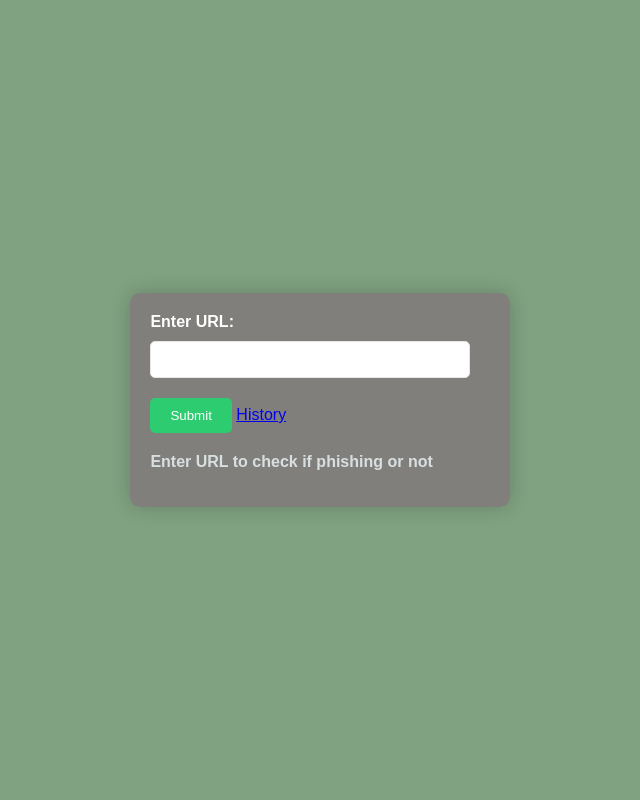
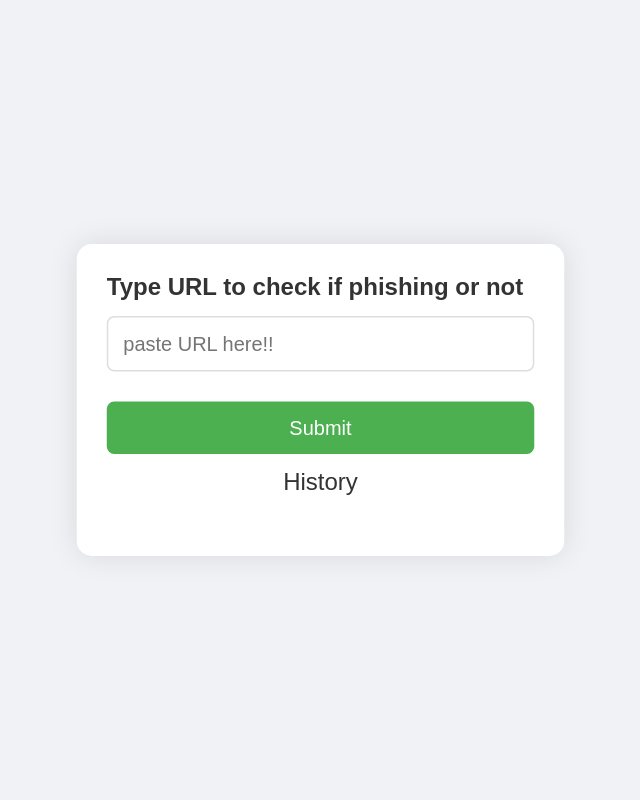
Before and after one commit to namansehwal/-Phishing-detection-deployment, a Flask app: page / in a window 1280 px wide. Shown: the whole page, without its empty margins (320-960 px from the left). Run offline with Flask 3, Linux system fonts and the light colour scheme; parts of the project's set-up code (start-up, migrations or seed data) failed here and were passed over.

Commit message:
Fix formatting and add missing imports in connect_database.py and main.py

```diff
--- a/main.py
+++ b/main.py
@@ -10,7 +10,6 @@ from connect_database import add_entry, fetch_all_entries
 from utils.url_parser import URLParser
 
 app = Flask(__name__)
-
 
 
 model_path = os.path.join(
@@ -33,7 +32,7 @@ def predict():
     output = prediction[0].item()  # Convert numpy integer to Python integer
     # Add an entry
     result = "safe" if output == 0 else "phishing"
-    print(parser.np_array())
+
     store_thread = threading.Thread(
         target=add_entry,
         args=(
@@ -66,16 +65,18 @@ def fetch():
 
     return jsonify(all_entries)
 
+
 @app.route("/history", methods=["GET"])
 def fetchui():
     all_entries = fetch_all_entries()
 
     return render_template("history.html", history=all_entries)
 
+
 @app.route("/", methods=["POST", "GET"])
 def predictui():
     if request.method == "GET":
-        return render_template('index.html', prediction="Enter URL to check if phishing or not", url=None)
+        return render_template("index.html", prediction="", url=None)
     elif request.method == "POST":
         url = request.form["url"]
         try:
@@ -99,11 +100,16 @@ def predictui():
                 ),
             )
             store_thread.start()
-            message = "Prediction says phishing URL" if output == 1 else "Prediction says safe browsing URL"
-            return render_template('index.html', prediction=message, url=url)
+            message = (
+                "Prediction says phishing URL"
+                if output == 1
+                else "Prediction says safe browsing URL"
+            )
+            return render_template("index.html", prediction=message, url=url)
         except Exception as e:
             print(e)
-            return render_template('index.html', prediction="broken url", url=url)
+            return render_template("index.html", prediction="broken url", url=url)
+
 
 if __name__ == "__main__":
     app.run(port=5000, debug=True)
--- a/templates/index.html
+++ b/templates/index.html
@@ -1,14 +1,14 @@
 <!DOCTYPE html>
 <html lang="en">
   <head>
-    <meta charset="UTF-8">
-    <meta name="viewport" content="width=device-width, initial-scale=1.0">
-    <title>URL Form</title>
+    <meta charset="UTF-8" />
+    <meta name="viewport" content="width=device-width, initial-scale=1.0" />
+    <title>Phishing URL Detection</title>
     <style>
       body {
         font-family: Arial, sans-serif;
-            background-color: #80a280; /* Updated background color */
-            color: #fff; /* Updated text color */
+        background-color: #f0f2f5; /* Updated background color */
+        color: #333; /* Updated text color */
         margin: 0;
         padding: 0;
         display: flex;
@@ -17,12 +17,18 @@
         height: 100vh;
       }
       .container {
+        scale: 1.5;
         max-width: 400px;
-            background-color: rgba(128, 124, 124, 0.9); /* Semi-transparent background */
+        background-color: #fff; /* White background */
         padding: 20px;
         border-radius: 10px;
-            box-shadow: 0 0 20px rgba(0, 0, 0, 0.2); /* Updated box shadow */
+        box-shadow: 0 0 20px rgba(0, 0, 0, 0.1); /* Soft box shadow */
         animation: slideIn 0.5s ease;
+      }
+      h1 {
+        text-align: center;
+        color: #333; /* Updated heading color */
+        margin-bottom: 20px;
       }
       label {
         font-weight: bold;
@@ -30,59 +36,69 @@
         margin-bottom: 10px;
       }
       input[type="text"] {
-            width: calc(100% - 20px); /* Adjusted input width */
+        width: 100%;
         padding: 10px;
         margin-bottom: 20px;
-            border: 1px solid #e8e4e4;
+        border: 1px solid #ddd; /* Light border */
         border-radius: 5px;
         box-sizing: border-box;
       }
       button {
-            background-color: #2ecc71; /* Updated button color */
+        background-color: #4caf50; /* Green button */
         color: #fff;
         border: none;
         padding: 10px 20px;
         border-radius: 5px;
         cursor: pointer;
         transition: background-color 0.3s ease;
+        width: 100%;
       }
       button:hover {
-            background-color: #27ae60; /* Updated hover color */
+        background-color: #45a049; /* Darker green on hover */
       }
       #result {
         margin-top: 20px;
-            font-weight: bold;
-            animation: fadeIn 0.5s forwards;
       }
-        @keyframes fadeIn {
-            from { opacity: 0; }
-            to { opacity: 1; }
-        }
-        @keyframes slideIn {
-            from { transform: translateY(-50px); opacity: 0; }
-            to { transform: translateY(0); opacity: 1; }
+      #result p {
+        margin-bottom: 10px;
       }
     </style>
   </head>
   <body>
     <div class="container">
       <form id="urlForm" method="post" action="/">
-            <label for="urlInput">Enter URL:</label>
-            <input type="text" id="urlInput" name="url" required>
+        <label for="urlInput">Type URL to check if phishing or not</label>
+        <input
+          type="text"
+          id="urlInput"
+          name="url"
+          placeholder="paste URL here!!"
+          required
+        />
         <button type="submit">Submit</button>
-            <a href="/history">History</a>
+        <a
+          href="/history"
+          style="
+            display: block;
+            text-align: center;
+            margin-top: 10px;
+            color: #333;
+            text-decoration: none;
+          "
+          >History</a
+        >
       </form>
       <div id="result">
         {% if prediction == 'Prediction says phishing URL' %}
-                    <p style="color: red;">{{ prediction }}</p>
+        <p style="color: red">{{ prediction }}</p>
         <p>{{ url }}</p>
         {% elif prediction == 'Prediction says safe browsing URL' %}
-                    <p style="color: green;">{{ prediction }}</p>
+        <p style="color: green">{{ prediction }}</p>
         <p>{{ url }}</p>
         {% elif prediction == 'broken url' %}
-                    <p style="color: rgb(31, 33, 34);">{{ prediction }}</p>
+        <p style="color: #333">{{ prediction }}</p>
         {% else %}
-                    <p style="color: rgb(216, 223, 225);">{{ prediction }}</p>
+        <p>{{ prediction }}</p>
         {% endif %}
       </div>
     </div>
```
Also changed, not shown: connect_database.py (+7 -7 lines), templates/history.html (+49 -23 lines). Lines whose indentation alone changed are shown as unchanged.
